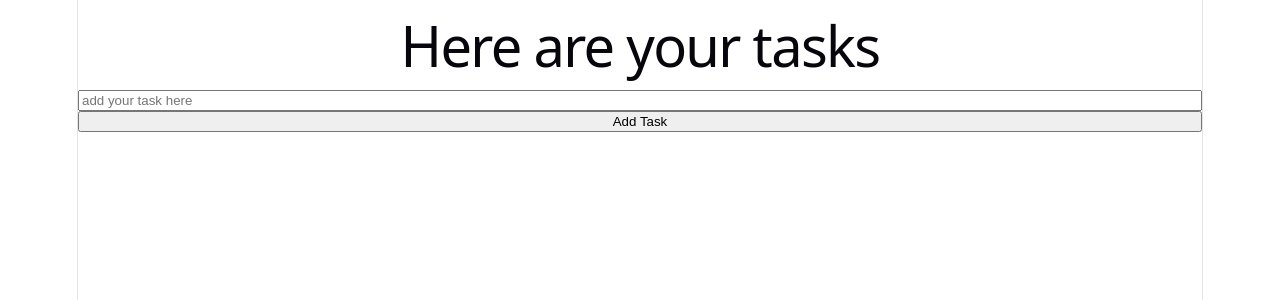
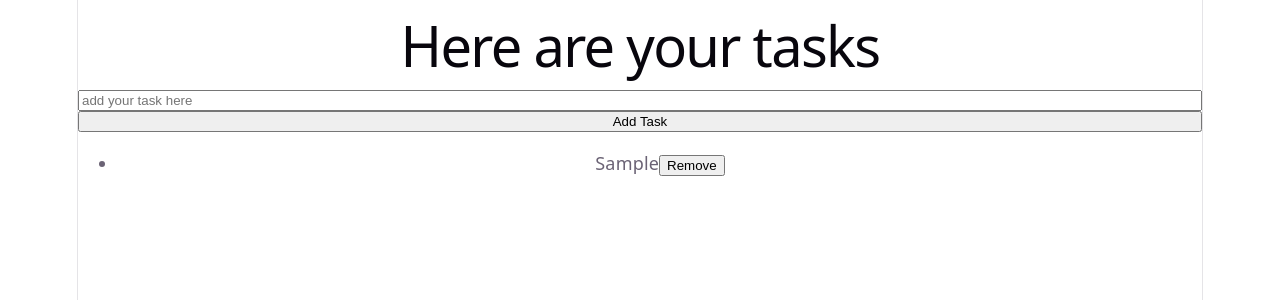
Before and after one commit to Bethany-23/js-mini-projects, a React (Vite) app in the folder list_tracker/: page / in a window 1280 px wide. Both pictures are taken after typing "Sample" into the empty fields and a click on the button "Add Task". Shown: the top 300 px of the page. Built offline with nearby package versions, Linux system fonts and the light colour scheme.

Commit message:
edited page

```diff
--- a/list_tracker/src/App.jsx
+++ b/list_tracker/src/App.jsx
@@ -6,26 +6,40 @@ function App(){
 
   const addTask = ()=>{
     if(inputValue.trim() !== ""){
-      setTask([...task, inputValue]);
+      const newTask= [...task, inputValue];
+      setTask(newTask)
       setInputValue("");
+      localStorage.setItem("myTodoList", JSON.stringify(newTask))
+    };
+  }
+  const removeTask = (index)=>{
+    if(index == task){
+      setTask[index].pop();
     }
   }
-  const removeTask = ()=>{
 
-  }
-  return(
+  return (
     <>
       <h1> Here are your tasks</h1>
       <input
         type="text"
         placeholder="add your task here"
         value={inputValue}
-    onChange={(e) =>setInputValue(e.target.value)}/>
+        onChange={(e) => setInputValue(e.target.value)}
+      />
 
       <button onClick={addTask}>Add Task</button>
-    <ul></ul>
+
+      <ul>
+        {task.map((t, index) => (
+          <li>
+            {t}
+            <button onClick={()=>removeTask(index)}>Remove</button>
+          </li>
+        ))}
+      </ul>
     </>
-  )
+  );
 }
 
 export default App;
```
Lines whose indentation alone changed are shown as unchanged.
